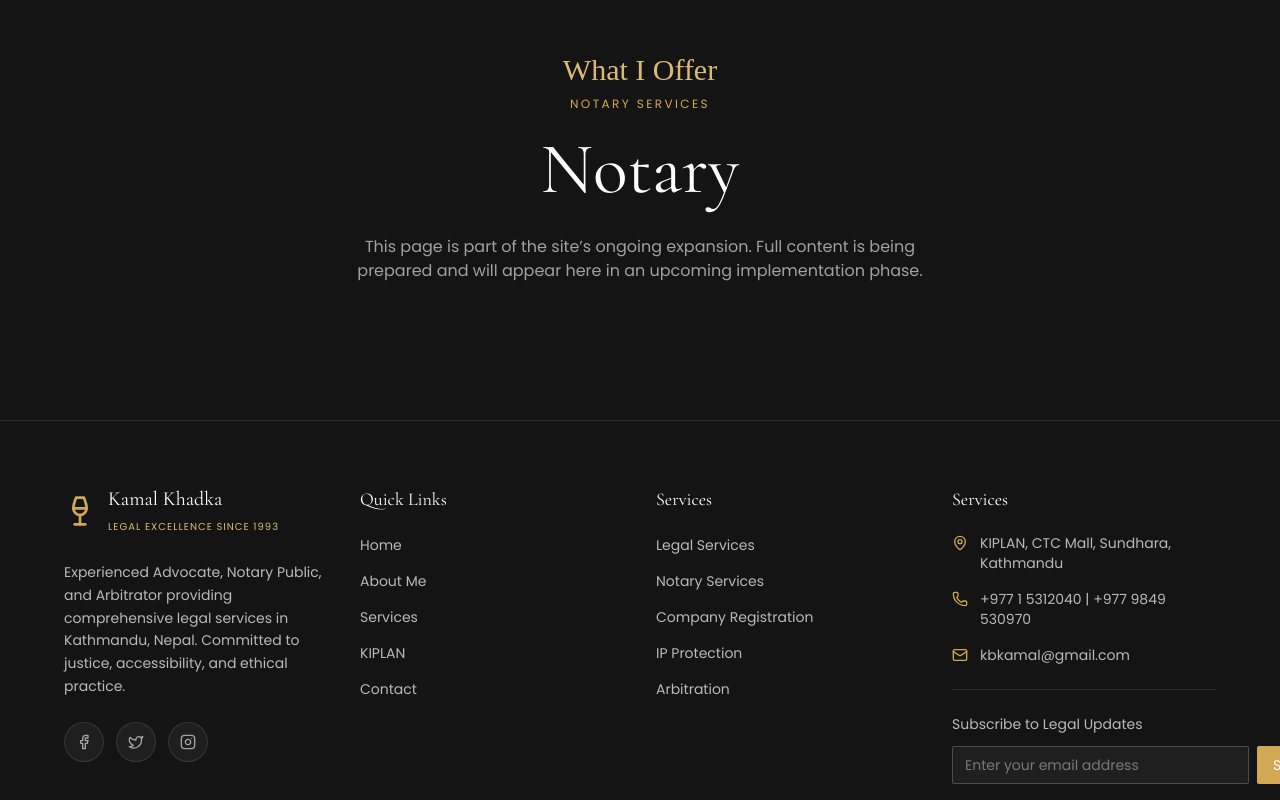
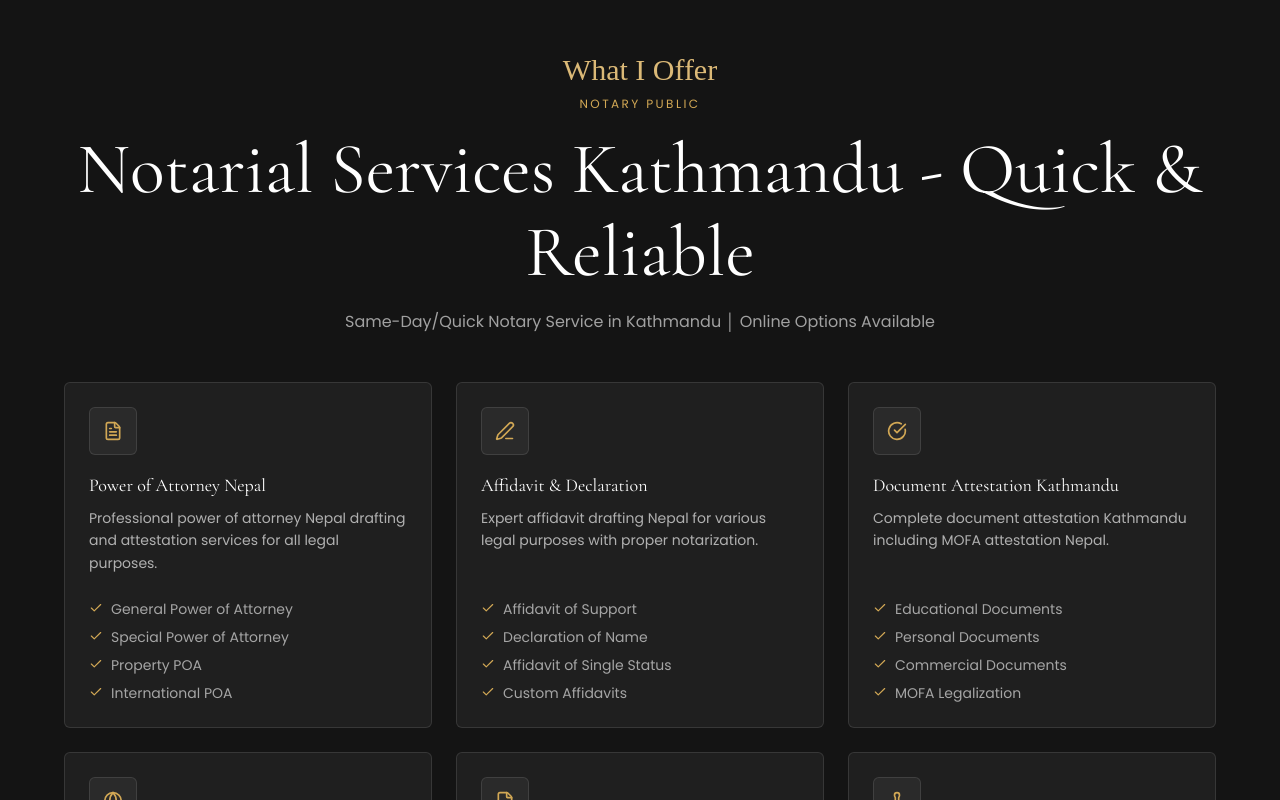
Before and after one commit to ipkiplan/kamal-khadka-portal, a React (Vite) app: page /services/notary in a window 1280 px wide. Shown: the part 140-940 px from the top of the page. Built offline with nearby package versions, Linux system fonts and the light colour scheme; a web font is replaced by a local one.

Commit message:
Add service cards and content to Legal, Notary, and Digital Technology pages

```diff
--- a/src/pages/ServicesDigitalTechnology.tsx
+++ b/src/pages/ServicesDigitalTechnology.tsx
@@ -1,12 +1,24 @@
-import { PagePlaceholder } from './PagePlaceholder';
+import { digitalServices } from '../data/servicesContent';
+import { ServiceCard } from '../sections/ServiceCard';
 
 export function ServicesDigitalTechnology() {
   return (
-    <PagePlaceholder
-      scriptText="What I Offer"
-      subtitle="DIGITAL / TECHNOLOGY INITIATIVES"
-      title="Digital & Technology"
-      note="Covering digital service work, technology initiatives, and AI application and integration within legal and professional practice. Full content is being prepared and will appear here in an upcoming implementation phase."
-    />
+    <section className="section-padding pt-40 md:pt-48 pb-20 md:pb-28 relative overflow-hidden">
+      <div className="container-custom relative">
+        <div className="text-center mb-12">
+          <span className="font-script text-3xl text-gold-400 block mb-2">What I Offer</span>
+          <span className="text-gold-500 text-xs uppercase tracking-[0.2em] mb-4 block">
+            AI Practitioner | HRM Specialist
+          </span>
+          <h1 className="font-serif text-h1 text-white">Digital Technology</h1>
+        </div>
+
+        <div className="grid sm:grid-cols-2 lg:grid-cols-3 gap-6">
+          {digitalServices.map((card) => (
+            <ServiceCard key={card.title} card={card} />
+          ))}
+        </div>
+      </div>
+    </section>
   );
 }
--- a/src/pages/ServicesLegal.tsx
+++ b/src/pages/ServicesLegal.tsx
@@ -1,11 +1,24 @@
-import { PagePlaceholder } from './PagePlaceholder';
+import { legalServices } from '../data/servicesContent';
+import { ServiceCard } from '../sections/ServiceCard';
 
 export function ServicesLegal() {
   return (
-    <PagePlaceholder
-      scriptText="What I Offer"
-      subtitle="LEGAL SERVICES"
-      title="Legal"
-    />
+    <section className="section-padding pt-40 md:pt-48 pb-20 md:pb-28 relative overflow-hidden">
+      <div className="container-custom relative">
+        <div className="text-center mb-12">
+          <span className="font-script text-3xl text-gold-400 block mb-2">What I Offer</span>
+          <span className="text-gold-500 text-xs uppercase tracking-[0.2em] mb-4 block">
+            Legal Services
+          </span>
+          <h1 className="font-serif text-h1 text-white">Legal</h1>
+        </div>
+
+        <div className="grid sm:grid-cols-2 lg:grid-cols-3 gap-6">
+          {legalServices.map((card) => (
+            <ServiceCard key={card.title} card={card} />
+          ))}
+        </div>
+      </div>
+    </section>
   );
 }
--- a/src/pages/ServicesNotary.tsx
+++ b/src/pages/ServicesNotary.tsx
@@ -1,11 +1,33 @@
-import { PagePlaceholder } from './PagePlaceholder';
+import { notarialServices } from '../data/servicesContent';
+import { ServiceCard } from '../sections/ServiceCard';
 
 export function ServicesNotary() {
   return (
-    <PagePlaceholder
-      scriptText="What I Offer"
-      subtitle="NOTARY SERVICES"
-      title="Notary"
-    />
+    <section className="section-padding pt-40 md:pt-48 pb-20 md:pb-28 relative overflow-hidden">
+      <div className="container-custom relative">
+        <div className="text-center mb-4">
+          <span className="font-script text-3xl text-gold-400 block mb-2">What I Offer</span>
+          <span className="text-gold-500 text-xs uppercase tracking-[0.2em] mb-4 block">
+            Notary Public
+          </span>
+          <h1 className="font-serif text-h1 text-white mb-4">
+            Notarial Services Kathmandu - Quick &amp; Reliable
+          </h1>
+          <p className="text-white/60 text-sm md:text-base">
+            Same-Day/Quick Notary Service in Kathmandu │ Online Options Available
+          </p>
+        </div>
+
+        <div className="grid sm:grid-cols-2 lg:grid-cols-3 gap-6 mt-12">
+          {notarialServices.map((card) => (
+            <ServiceCard key={card.title} card={card} />
+          ))}
+        </div>
+
+        <p className="text-center text-white/50 text-sm mt-12">
+          Looking for "notary near me Kathmandu"?
+        </p>
+      </div>
+    </section>
   );
 }
```
